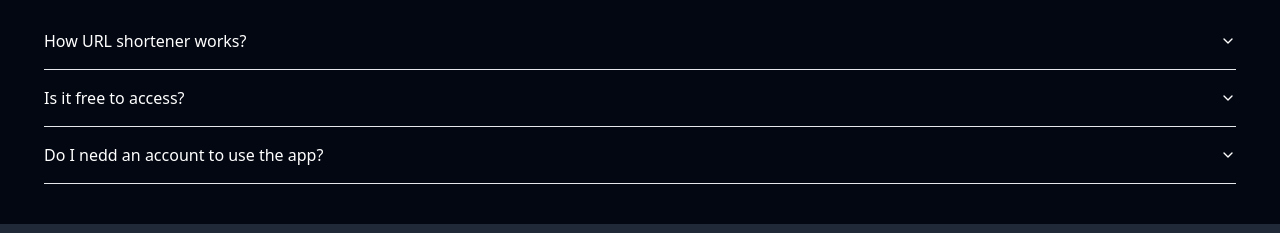
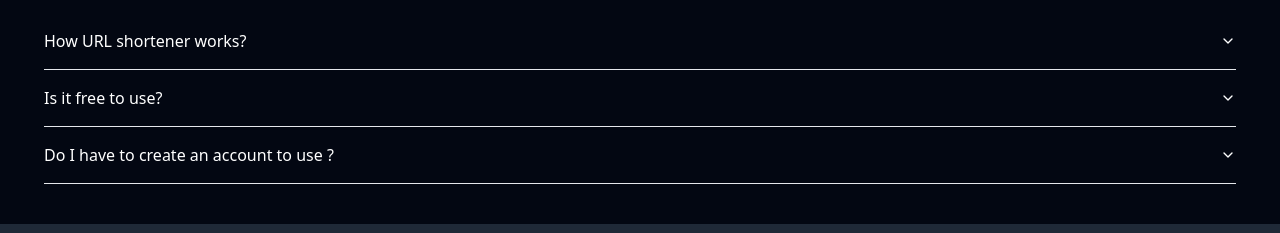
Before and after one commit to kartikey2004-git/URL-shortener, a React (Vite) app: page / in a window 1280 px wide. Shown: the part 1170-1403 px from the top of the page. Built offline with nearby package versions, Linux system fonts and the light colour scheme.

Commit message:
changes in grammar

```diff
--- a/src/pages/LandingPage.jsx
+++ b/src/pages/LandingPage.jsx
@@ -50,28 +50,23 @@ const LandingPage = () => {
         <AccordionItem value="item-1">
           <AccordionTrigger>How URL shortener works?</AccordionTrigger>
           <AccordionContent>
-            When you enters a long URL , our system generates a shorter version
-            of that URL . This shortened URL redirects to the original long URL
-            when accessed
+          When you enter a long URL, our system generates a shorter version of it. This shortened URL will redirect to the original long URL when accessed.
           </AccordionContent>
         </AccordionItem>
 
         <AccordionItem value="item-2">
-          <AccordionTrigger>Is it free to access?</AccordionTrigger>
+          <AccordionTrigger>Is it free to use?</AccordionTrigger>
           <AccordionContent>
-            Yes , It is totally free to access , you just need to signup in case
-            of not having account loggedIn or just login with your current
-            account
+          Yes, it is completely free to use. You only need to sign up if you dont have an account, or simply log in with your existing account.
           </AccordionContent>
         </AccordionItem>
 
         <AccordionItem value="item-3">
           <AccordionTrigger>
-            Do I nedd an account to use the app?
+          Do I have to create an account to use ?
           </AccordionTrigger>
           <AccordionContent>
-            Yes . Creating an account allows you to manage your URLs , view
-            analytics and customize your short URLs.
+          Yes, creating an account lets you manage your URLs, view analytics, and customize your shortened links.
           </AccordionContent>
         </AccordionItem>
       </Accordion>
```
